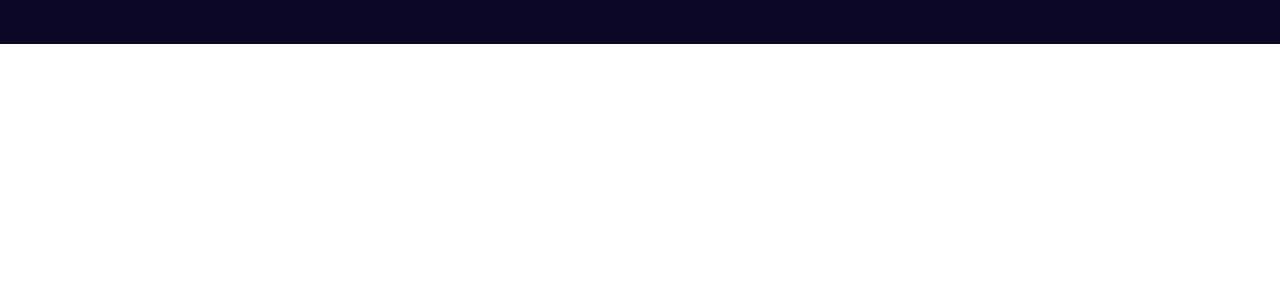
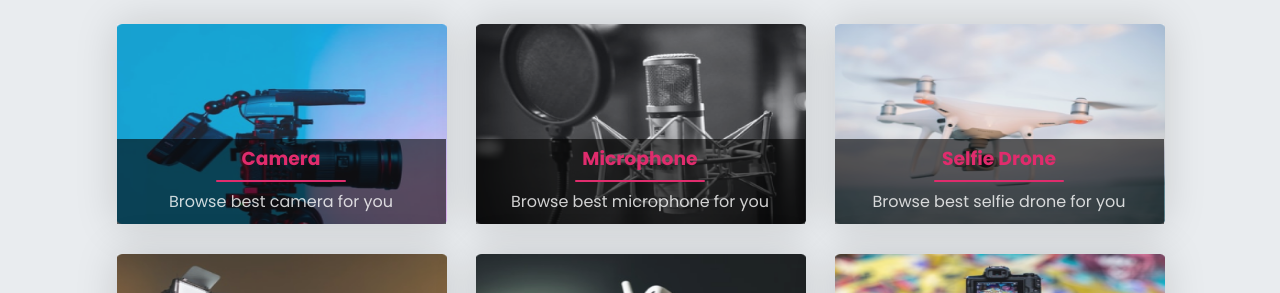
Before and after one commit to TouhidZaman/influencer-gears, a plain HTML site: page index.html in a window 1280 px wide. Shown: the part 2507-2800 px from the top of the page. Before the commit the page ends 2551 px from the top, so only its background shows below. Drawn offline with Linux system fonts and the light colour scheme.

Commit message:
Categories section added and optimized

```diff
--- a/index.html
+++ b/index.html
@@ -41,7 +41,7 @@
         <section class="top-banner container">
             <div class="banner-info">
                 <h1>Start your Journey as Influencer</h1>
-                <p>Lorem ipsum dolor sit amet consectetur adipisicing elit. Nostrum dolore delectus necessitatibus culpa nihil aliquam voluptatum quo laborum explicabo est!</p>
+                <p>Hey ! Welcome here. Are you looking for Influencer products ? Congratulations ! You are one the right place. You will get all the product you need here</p>
                 <button id="primary-button">Preebook now <i class="fas fa-arrow-right"></i></button>
             </div>
             <div class="banner-image-area">
@@ -55,7 +55,11 @@
     <main>
         <!-- POPULAR COLLECTIONS SECTION  -->
         <section class="popular-collection container">
-            <h3 class="section-heading">Popular Collections</h3>
+            <h3 class="section-heading"><span class="highlight">Popular </span>Collections</h3>
+            <div class="heading-separator">
+                <span class="horizontal-line"></span>
+            </div>
+            <p class="section-sub-heading">Find your favorite product today</p>
             <div class="popular-collections">
                 <div class="collection">
                     <div class="thumbnail"><img src="images/collections/tripod.png" alt=""></div>
@@ -206,12 +210,73 @@
                 <a href="" class="see-more-button">see more <i class="fas fa-arrow-right"></i></a>
             </div>
         </section>
+
+         <!-- CATEGORIES SECTION  -->
+        <section class="categories-section">
+            <div class="container">
+                <h3 class="section-heading">All Categories</h3>
+                <div class="heading-separator">
+                    <span class="horizontal-line"></span>
+                </div>
+                <p class="section-sub-heading">Find your best product by Categories</p>
+                <div class="all-categories">
+                    <div class="category">
+                        <div class="thumbnail"><img src="images/categories/camera.png" alt=""></div>
+                        <div class="category-info">
+                            <h3>Camera</h3>
+                            <span class="horizontal-line"></span>
+                            <p>Browse best camera for you</p>
+                        </div>
+                    </div>
+                    <div class="category">
+                        <div class="thumbnail"><img src="images/categories/mic.png" alt=""></div>
+                        <div class="category-info">
+                            <h3>Microphone</h3>
+                            <span class="horizontal-line"></span>
+                            <p>Browse best microphone for you</p>
+                        </div>
+                    </div>
+                    <div class="category">
+                        <div class="thumbnail"><img src="images/categories/drone.png" alt=""></div>
+                        <div class="category-info">
+                            <h3>Selfie Drone</h3>
+                            <span class="horizontal-line"></span>
+                            <p>Browse best selfie drone for you</p>
+                        </div>
+                    </div>
+                    <div class="category">
+                        <div class="thumbnail"><img src="images/categories/lights.png" alt=""></div>
+                        <div class="category-info">
+                            <h3>Light Setup</h3>
+                            <span class="horizontal-line"></span>
+                            <p>Browse best camera for you</p>
+                        </div>
+                    </div>
+                    <div class="category">
+                        <div class="thumbnail"><img src="images/categories/airpod.png" alt=""></div>
+                        <div class="category-info">
+                            <h3>Airbuds</h3>
+                            <span class="horizontal-line"></span>
+                            <p>Browse best camera for you</p>
+                        </div>
+                    </div>
+                    <div class="category">
+                        <div class="thumbnail"><img src="images/categories/tripod.png" alt=""></div>
+                        <div class="category-info">
+                            <h3>Flex Tripod</h3>
+                            <span class="horizontal-line"></span>
+                            <p>Browse best camera for you</p>
+                        </div>
+                    </div>
+                </div>
+            </div>
+        </section>
     </main>
 
     <!-- FOOTER AREA  -->
     <footer>
         <section class="footer-content">
-            <h3>Influencer Products</h3>
+            <h3>Influencer <span class="highlight">Products</span></h3>
             <p>
                 Copyright © 2022 Muhammad Touhiduzzaman
                 <br>
@@ -233,6 +298,7 @@
             </div>
         </section>
     </footer>
+
     <!-- FONT AWESOME KIT  -->
     <script src="https://kit.fontawesome.com/6076f916b8.js" crossorigin="anonymous"></script>
 </body>
--- a/styles/style.css
+++ b/styles/style.css
@@ -47,8 +47,20 @@ body {
     text-align: center;
     font-weight: 600;
     font-size: 28px;
-    line-height: 70px;
-    margin-bottom: 30px;
+}
+.section-sub-heading {
+    text-align: center;
+    color:  #3A3A3A;
+    font-weight: 400;
+    font-size: 14px;
+    margin: 0px 0 50px;
+}
+.horizontal-line {
+    height: 2px;
+    background: #E02C6D;
+    width: 130px;
+    display: inline-block;
+    border-radius: 5px;
 }
 
 /* TOP NAVBAR  */
@@ -143,6 +155,9 @@ body {
 
 
 /* POPULAR COLLECTIONS SECTION  */
+.popular-collection .heading-separator {
+    text-align: center;
+}
 .popular-collections {
     display: grid;
     grid-template-columns: repeat(3, 329px);
@@ -216,10 +231,68 @@ body {
     padding-left: 8px;
 }
 
+
+/* CATEGORIES SECTION  */
+.categories-section {
+    background-color: #E9ECEF;
+    padding: 50px 0 100px;
+}
+.categories-section .heading-separator {
+    text-align: center;
+}
+.categories-section .container{
+    margin-bottom: 0;
+}
+.all-categories {
+    display: grid;
+    grid-template-columns: repeat(3, 329px);
+    gap: 30px;
+    justify-content: center;
+}
+.all-categories .category {
+    position: relative;
+    box-shadow: 0px 0px 40px rgba(0, 0, 0, 0.15);
+}
+.category .thumbnail {
+    height: 200px;
+    width: 330px;
+    overflow: hidden;
+}
+.category .thumbnail img {
+    object-fit:fill;
+    height: 100%;
+    width: 100%;
+    transition: transform 1s;
+    opacity: 0.9;
+}
+.category:hover .thumbnail img {
+    transform: scale(1.3);
+    cursor: pointer;
+}
+
+.all-categories .category-info  {
+    width: 100%;
+    position: absolute;
+    bottom: 0px;
+    left: 0px;
+    text-align: center;
+    color: #FFFFFF;
+    background: rgba(0, 0, 0, 0.6);
+    padding: 15px 20px 10px;
+}
+.all-categories .category-info h3 {
+    color: #E02C6D;
+    line-height: 10px;
+}
+.all-categories .category-info p {
+    color: #FFFFFF;
+    opacity: 0.8;
+}
+
+
 /* FOOTER AREA  */
 footer {
     background: #0A0826;
-    margin-top: 36px;
 }
 .footer-content {
     text-align: center;
@@ -250,6 +323,7 @@ footer {
     border-radius: 50%;
 }
 
+
 /* ///////////////////////////////////
     STYLESHEET FOR MOBILE DEVICES
 \\\\\\\\\\\\\\\\\\\\\\\\\\\\\\\\\\\\\\*/
@@ -261,6 +335,8 @@ footer {
     }
     .section-heading {
         font-size: 20px;
+    }
+    .section-sub-heading {
         margin-bottom: 20px;
     }
 
@@ -328,6 +404,7 @@ footer {
     }
 }
 
+
 /* ///////////////////////////////////
      STYLESHEET FOR TABLET  DEVICES
 \\\\\\\\\\\\\\\\\\\\\\\\\\\\\\\\\\\\\\*/
@@ -338,6 +415,8 @@ footer {
     }
     .section-heading {
         font-size: 30px;
+    }
+    .section-sub-heading {
         margin-bottom: 25px;
     }
 
```
Also changed, not shown: images/categories/airpod.png (added), images/categories/camera.png (added), images/categories/drone.png (added), images/categories/lights.png (added), images/categories/mic.png (added), images/categories/tripod.png (added).
